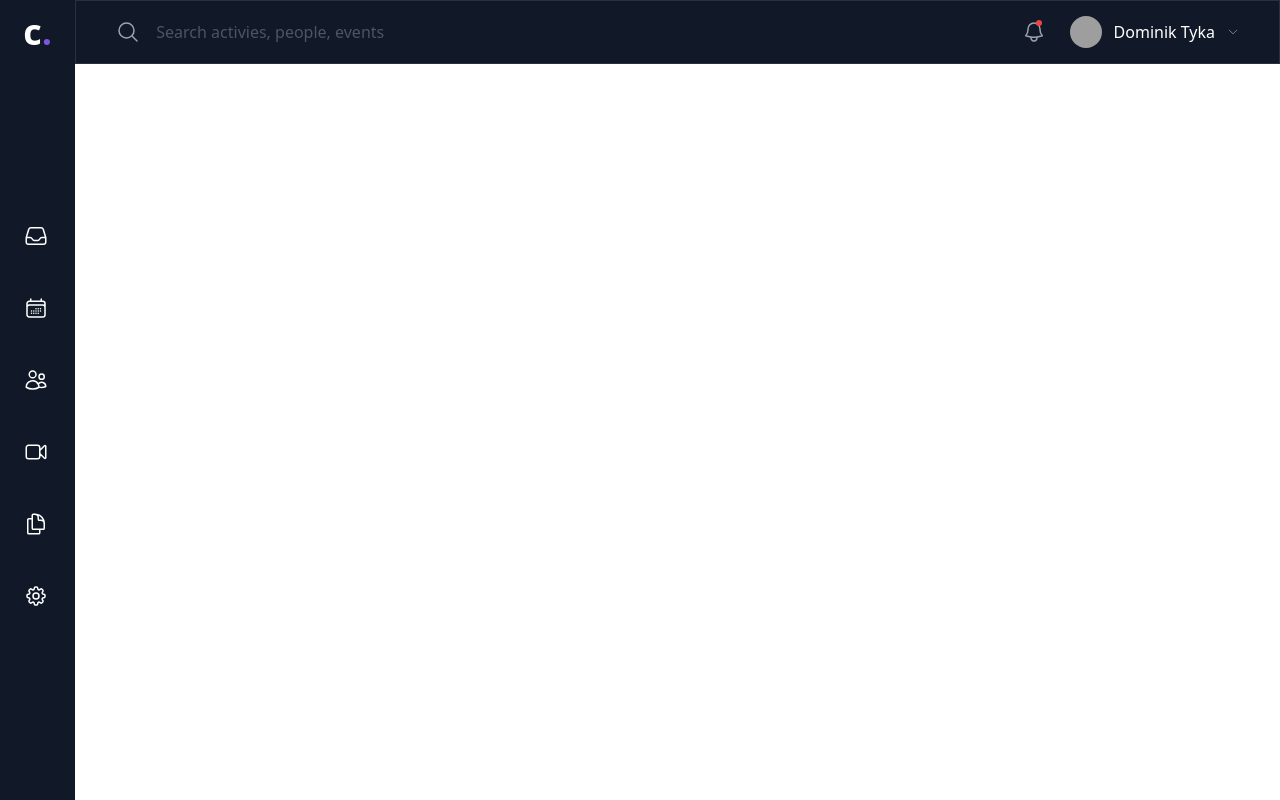
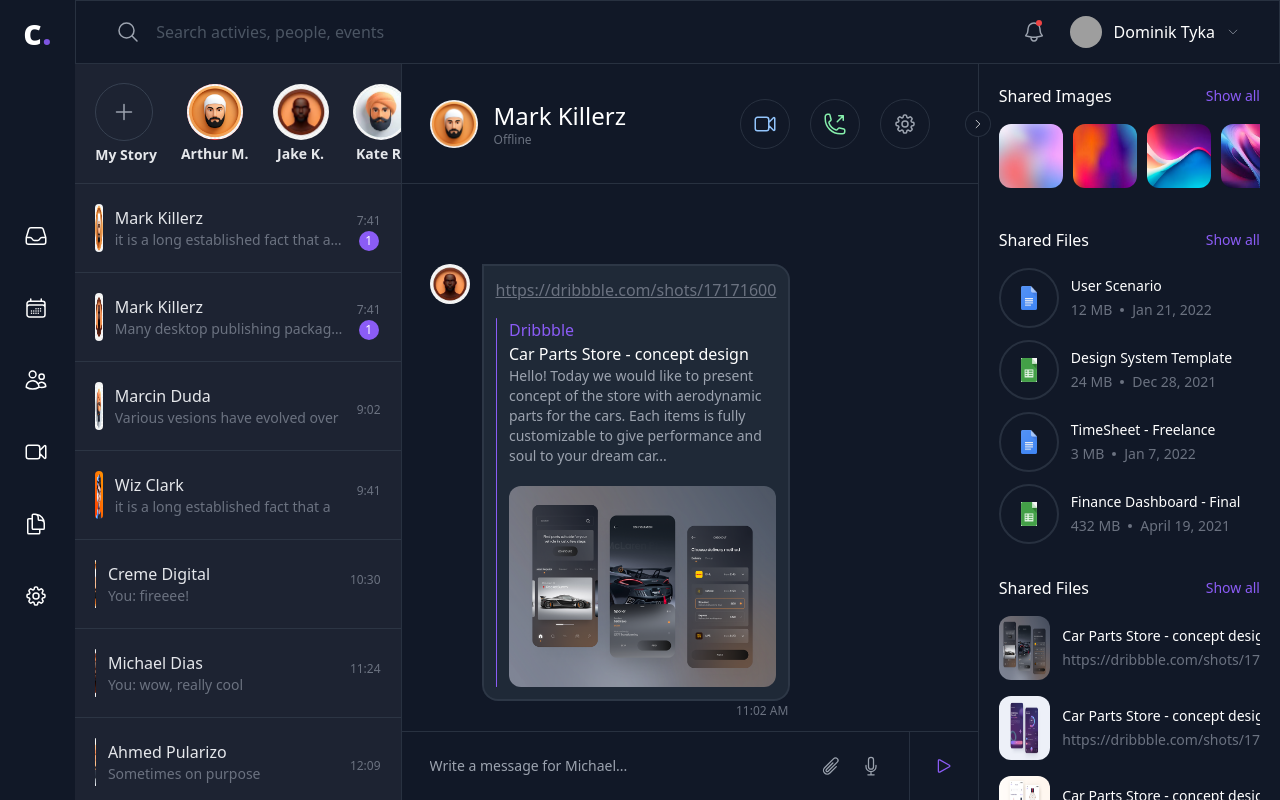
Before and after one commit to amine-omari/dashboard-app, a Next.js app: page / in a window 1280 px wide. Built offline with nearby package versions, Linux system fonts and the light colour scheme; grey boxes are pictures that could not be loaded; some icons are missing.

Commit message:
feat: add condition to index.js

```diff
--- a/src/pages/index.js
+++ b/src/pages/index.js
@@ -7,7 +7,7 @@ import { useState } from "react";
 
 export default function Home() {
   const [ActiveUser, setActiveUser] = useState();
-  const [chatSection, setChatSection] = useState();
+  const [chatSection, setChatSection] = useState(true);
   return (
     <div className="flex w-full">
       <Navbar setChatSection={setChatSection} chatSection={chatSection} />
@@ -15,12 +15,14 @@ export default function Home() {
         <div className="h-[8%]">
           <Topbar />
         </div>
-        {chatSection && (
+        {chatSection ? (
           <div className="flex h-[92%]">
             <MessagesStoriesBar setActiveUser={setActiveUser} />
             <MainChatBar ActiveUser={ActiveUser} />
             <MainSharedBar />
           </div>
+        ) : (
+          <div className="h-[92%] bg-gray-800"></div>
         )}
       </div>
     </div>
```
